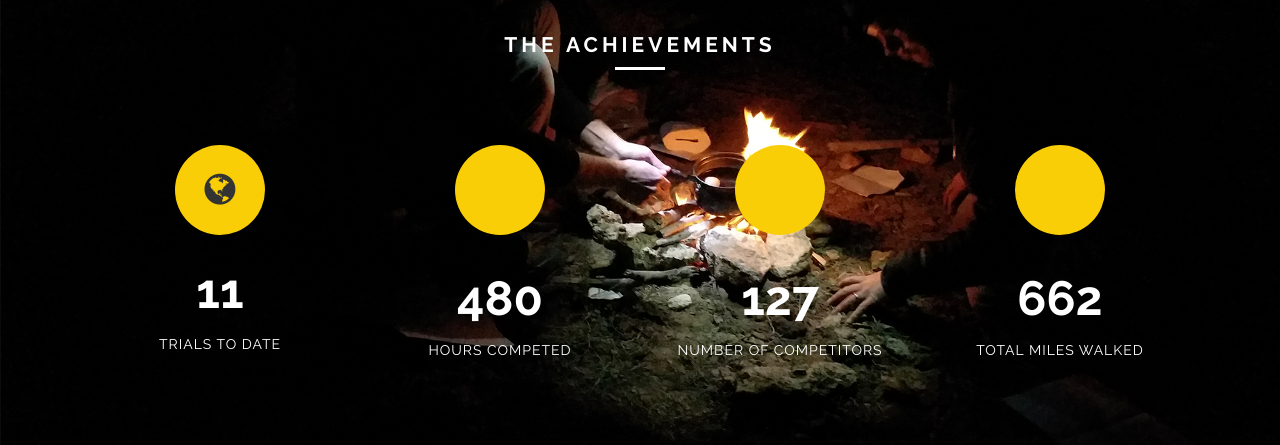
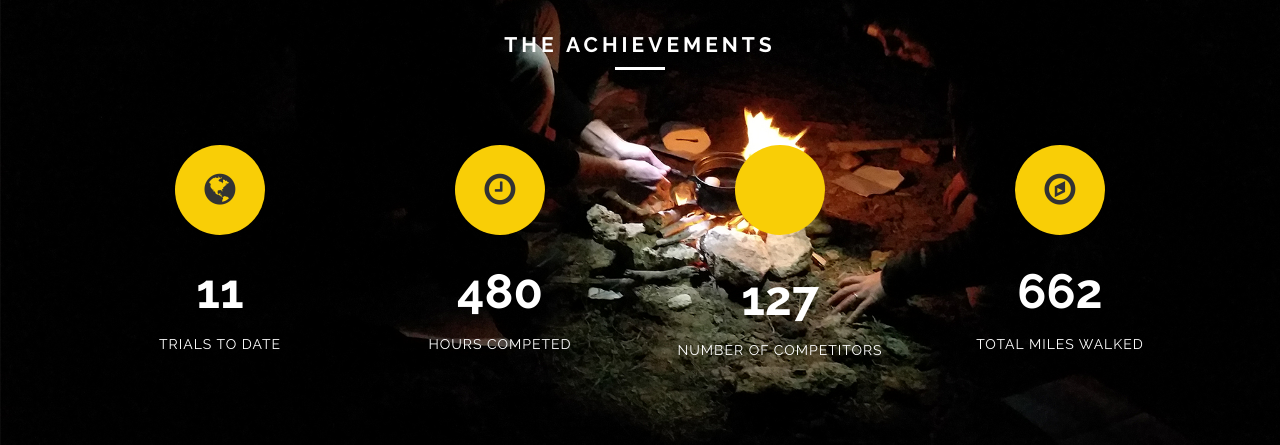
Before and after one commit to jonweiler/jonweiler.github.io, a Jekyll site: the page built from index.html, in a window 1280 px wide. Shown: the part 1861-2306 px from the top of the page. Built offline with Jekyll 4.4.1, drawn with Linux system fonts in a browser that asks for light colours.

Commit message:
change achievement icons

```diff
--- a/index.html
+++ b/index.html
@@ -286,13 +286,13 @@
       {% include milestone.html title="Trials to Date" from="0" to="11" icon_class="fa fa-globe" %}
     </div>
     <div class='medium-3 large-3 columns'>
-      {% include milestone.html title="Hours Competed" from="0" to="480" icon_class="fa fa-hourglass" %}
+      {% include milestone.html title="Hours Competed" from="0" to="480" icon_class="fa fa-clock-o" %}
     </div>
     <div class='medium-3 large-3 columns'>
-      {% include milestone.html title="Number of Competitors" from="0" to="127" icon_class="fa fa-adult" %}
+      {% include milestone.html title="Number of Competitors" from="0" to="127" icon_class="fa fa-venus-mars" %}
     </div>
     <div class='medium-3 large-3 columns'>
-      {% include milestone.html title="Total Miles Walked" from="0" to="662" icon_class="fa fa-foot" %}
+      {% include milestone.html title="Total Miles Walked" from="0" to="662" icon_class="fa fa-compass" %}
     </div>
   </div>
   <div class='two spacing'></div>
```
